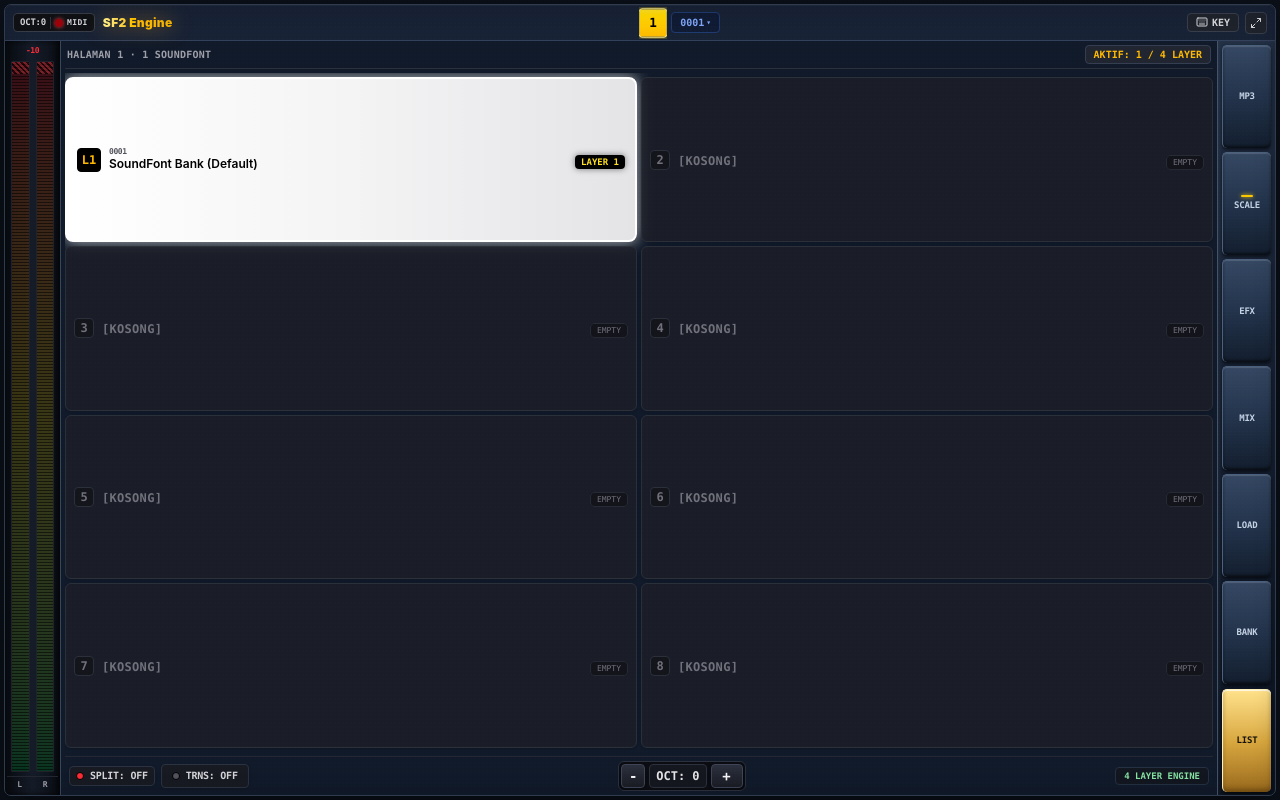
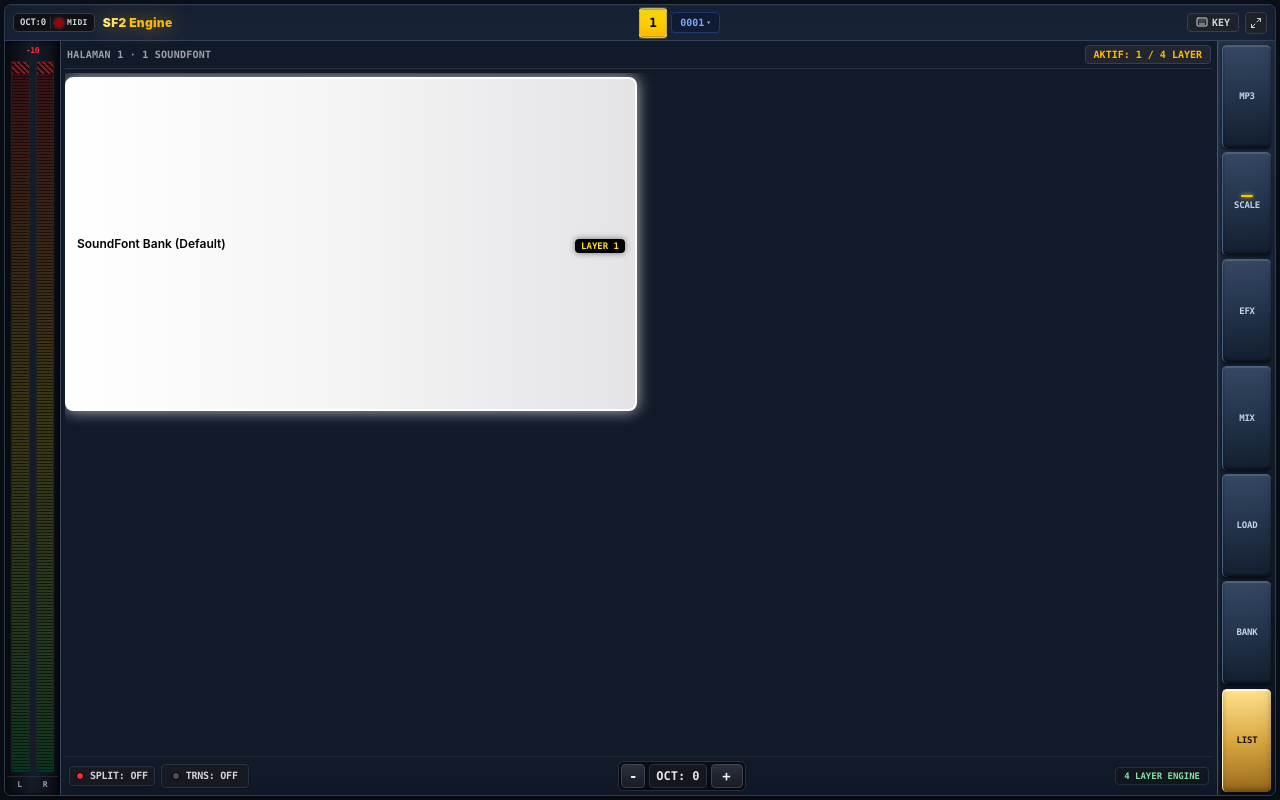
Before and after one commit to faisalaja92-web/SF2-ENGINE, a React (Vite) app: page / in a window 1280 px wide. Built offline with nearby package versions, Linux system fonts and the light colour scheme; no server answers.

Commit message:
Simplify instrument list to four named presets without numeric codes

```diff
--- a/src/components/views/ListView.tsx
+++ b/src/components/views/ListView.tsx
@@ -97,9 +97,9 @@ export const ListView: React.FC<ListViewProps> = ({
   // 1-second hold to toggle layer ON / OFF
   const HOLD_DURATION_MS = 1000;
 
-  // 8 presets for current page
-  const startIndex = (currentPage - 1) * 8;
-  const pagePresets = allPresets.slice(startIndex, startIndex + 8);
+  // Four built-in instruments per page.
+  const startIndex = (currentPage - 1) * 4;
+  const pagePresets = allPresets.slice(startIndex, startIndex + 4);
 
   // Active preset IDs
   const activePresetMap = new Map<string, number>();
@@ -152,13 +152,7 @@ export const ListView: React.FC<ListViewProps> = ({
     }
   };
 
-  const slots = Array.from({ length: 8 }, (_, i) => {
-    const preset = pagePresets[i] || null;
-    return {
-      index: i + 1,
-      preset,
-    };
-  });
+  const slots = pagePresets.map((preset, i) => ({ index: i + 1, preset }));
 
   return (
     <div className="w-full h-full min-h-0 flex flex-col gap-1 p-1 bg-[#111a29] text-zinc-100 font-mono overflow-hidden">
@@ -175,7 +169,7 @@ export const ListView: React.FC<ListViewProps> = ({
       </div>
 
       {/* Main 8 Preset Slots Grid - Exactly matched with BankView (MAIN) layout */}
-      <div className="grid grid-cols-2 grid-rows-4 gap-1 flex-1 min-h-0 py-1 overflow-hidden">
+      <div className="grid grid-cols-2 grid-rows-2 gap-1 flex-1 min-h-0 py-1 overflow-hidden">
         {slots.map((slot) => {
           const preset = slot.preset;
           const isSlotActive = preset && activePresetMap.has(preset.id);
@@ -194,10 +188,7 @@ export const ListView: React.FC<ListViewProps> = ({
                 className="relative flex items-center justify-between min-h-0 px-2 py-0.5 rounded-md border border-[#2b2f38] bg-[#1d1f27]/80 select-none shadow-sm overflow-hidden"
               >
                 <div className="flex items-center gap-2 truncate z-10 mr-1">
-                  <span className="w-5 h-5 rounded flex items-center justify-center font-bold text-xs shrink-0 border bg-[#13151b] text-zinc-500 border-[#2b2f3a]">
-                    {slot.index}
-                  </span>
-                  <div className="truncate">
+<div className="truncate">
                     <span className="font-mono text-xs font-bold tracking-wide text-zinc-500">
                       [KOSONG]
                     </span>
@@ -242,26 +233,8 @@ export const ListView: React.FC<ListViewProps> = ({
 
               {/* Slot Index, 4-Digit Code & Preset Name */}
               <div className="flex items-center gap-2 truncate mr-1 z-10">
-                <span
-                  className={`w-5 h-5 sm:w-6 sm:h-6 rounded flex items-center justify-center font-bold text-xs shrink-0 border ${
-                    isSlotActive
-                      ? 'bg-black text-amber-400 border-black'
-                      : 'bg-[#1b1c24] text-[#86e2a2] border-[#313542]'
-                  }`}
-                >
-                  {isSlotActive ? `L${layerNumber}` : slot.index}
-                </span>
-
-                <div className="truncate flex flex-col">
-                  {/* Subtle 4-digit code in top left */}
-                  <span
-                    className={`text-[8px] font-mono tracking-tighter leading-none ${
-                      isSlotActive ? 'text-zinc-600' : 'text-[#709884]'
-                    }`}
-                  >
-                    {presetCode}
-                  </span>
-                  {/* Preset Name */}
+<div className="truncate flex flex-col">
+{/* Preset Name */}
                   <span
                     className={`font-sans text-[10px] sm:text-xs font-semibold tracking-normal truncate ${
                       isSlotActive ? 'text-black font-extrabold' : 'text-zinc-100'
```
